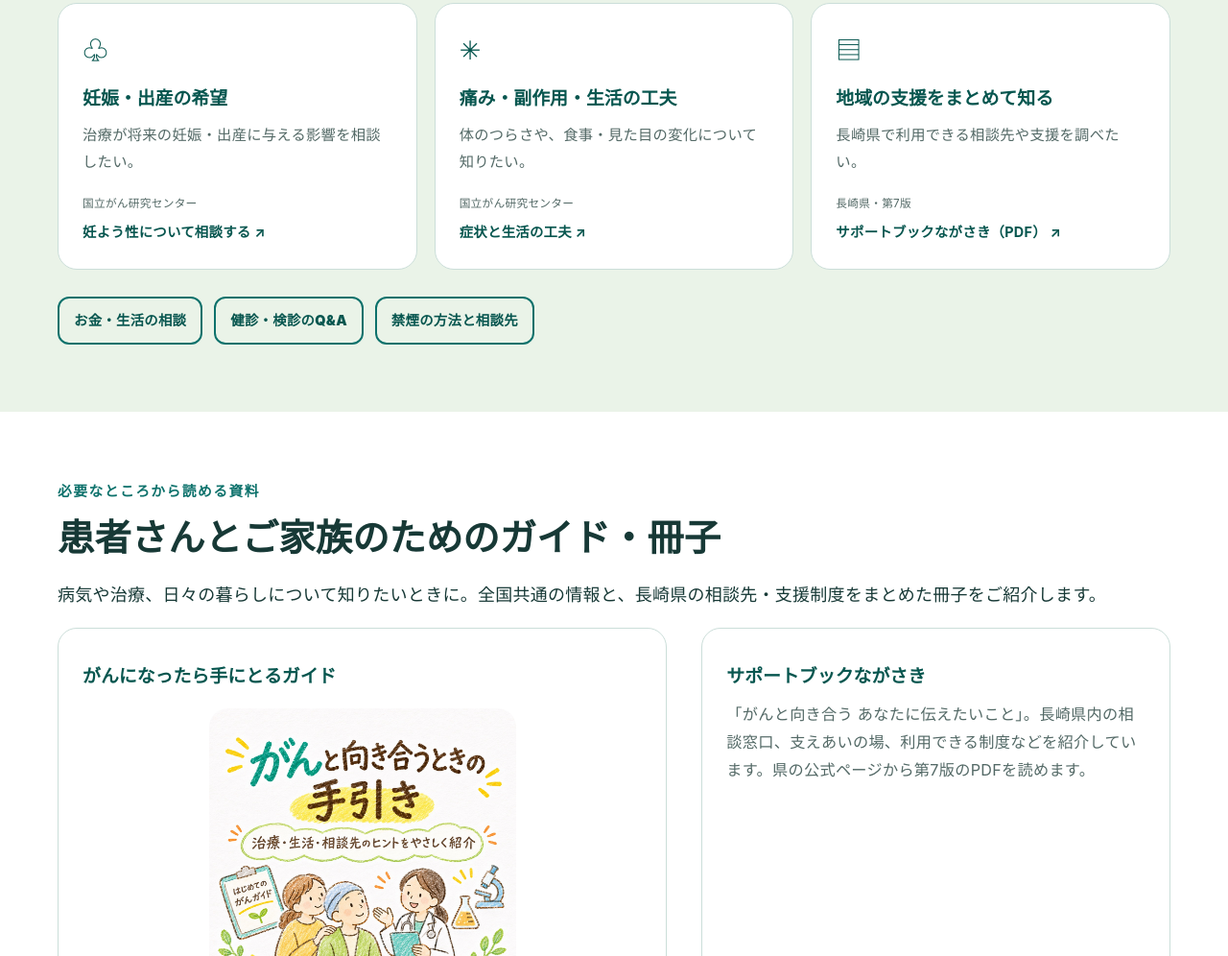
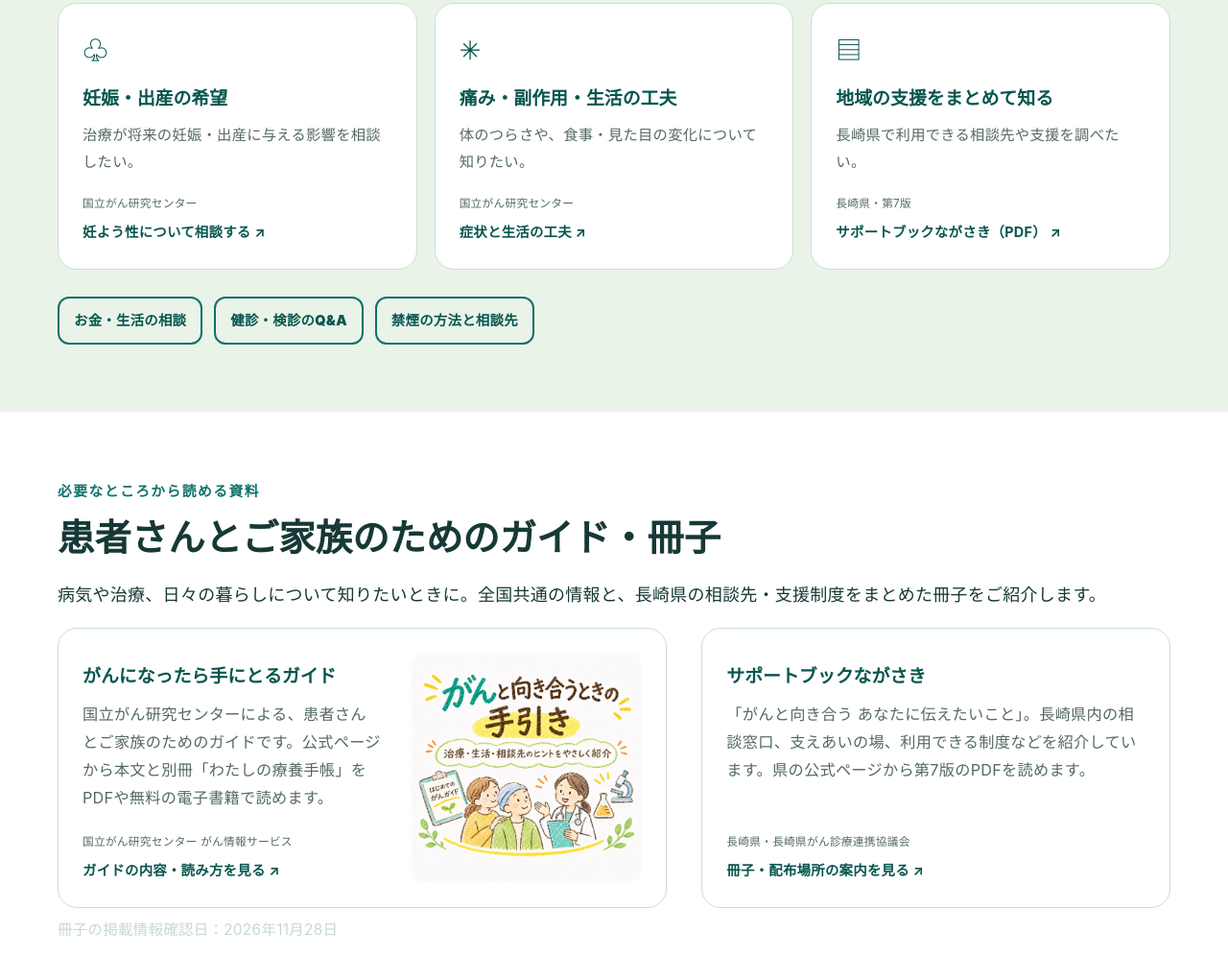
Before and after one commit to ri32ph/Community-Health-Guide, a plain HTML site: page cancer-guide.html in a window 1280 px wide. Shown: the part 1804-2800 px from the top of the page at 96% size. Drawn offline with Linux system fonts and the light colour scheme.

Commit message:
Arrange guide card text and image side by side and add consultation hero art

```diff
--- a/cancer-guide.css
+++ b/cancer-guide.css
@@ -15,5 +15,14 @@
 @media print{.cancer-stages{display:none}.cancer-panel,.cancer-panel[hidden]{display:block!important;break-inside:avoid;background:#fff;color:#000;border:1px solid #888;padding:14px}.cancer-panel aside{border:0;padding:0}.cancer-links{display:block}.cancer-topics{grid-template-columns:repeat(2,1fr)}.cancer-topic,.cancer-contact{break-inside:avoid}.cancer-consultation{display:block}.cancer-guide-page .trust{background:#fff;color:#000}.cancer-guide-page .trust a{color:#000}}
 @media(prefers-reduced-motion:reduce){html{scroll-behavior:auto}}
 
-.cancer-book-image{display:block;width:100%;max-width:320px;height:auto;margin:8px auto 20px;border-radius:20px}
+.cancer-book-image{display:block;width:100%;max-width:240px;height:auto;margin:0;justify-self:end;border-radius:14px}
 @media print{.cancer-book-image{max-width:260px}}
+
+.cancer-book-card{display:grid;grid-template-columns:minmax(0,1.25fr) minmax(0,1fr);gap:22px;align-items:center}
+.cancer-book-copy{display:flex;flex-direction:column;min-width:0;height:100%}
+.cancer-book-copy small{margin-top:auto}
+.cancer-hero-layout{display:grid;grid-template-columns:minmax(0,1.7fr) minmax(0,1fr);align-items:center;gap:32px}
+.cancer-hero-image{display:block;width:100%;max-width:360px;height:auto;justify-self:center}
+@media(max-width:900px){#cancer-books .cancer-consultation{grid-template-columns:1fr}}
+@media(max-width:650px){.cancer-book-card,.cancer-hero-layout{grid-template-columns:1fr}.cancer-book-image{justify-self:center;max-width:280px}.cancer-hero-image{max-width:240px}.cancer-book-copy small{margin-top:0}}
+@media print{.cancer-hero-image{max-width:180px}.cancer-book-card{break-inside:avoid}}
--- a/cancer-guide.html
+++ b/cancer-guide.html
@@ -21,7 +21,7 @@
 
 <main id="main">
 <div class="narrow breadcrumb"><a href="index.html">トップページ</a> ／ がんの道しるべ</div>
-<section class="page-hero cancer-hero"><div class="narrow"><div class="eyebrow">患者さんと、ご家族のために</div><h1>がんの道しるべ</h1><p class="lead">いま知りたいことから、次の一歩へ。<br>検診から治療、日々の暮らしまで、必要な情報と相談先をご案内します。</p><a class="inline-btn" href="#cancer-consultation">どこから考えればよいか迷ったら、相談先へ ↓</a></div></section>
+<section class="page-hero cancer-hero"><div class="wrap cancer-hero-layout"><div><div class="eyebrow">患者さんと、ご家族のために</div><h1>がんの道しるべ</h1><p class="lead">いま知りたいことから、次の一歩へ。<br>検診から治療、日々の暮らしまで、必要な情報と相談先をご案内します。</p><a class="inline-btn" href="#cancer-consultation">どこから考えればよいか迷ったら、相談先へ ↓</a></div><img class="cancer-hero-image" src="assets/icons/generated-40/20_care_manager.png" alt="相談員と一緒に話し合う二人のイラスト" width="1024" height="1024" fetchpriority="high"></div></section>
 <section class="section section-white"><div class="wrap"><div class="eyebrow">いまの状況から探す</div><h2>気になるところから、開いてください</h2><p>順番に進む必要はありません。ご家族の立場でも使えます。</p><nav class="cancer-stages" aria-label="状況から情報を選ぶ">
 <a href="#stage-screening" data-stage="screening"><span aria-hidden="true">◎</span><strong>予防・検診</strong><small>受け方を知りたい</small></a>
 <a href="#stage-examination" data-stage="examination"><span aria-hidden="true">⌕</span><strong>症状・精密検査</strong><small>要精密検査と言われた</small></a>
@@ -43,7 +43,7 @@
 <a class="cancer-topic" href="https://www.pref.nagasaki.jp/fs/1/2/5/6/2/_/____________7_.pdf" target="_blank" rel="noopener noreferrer"><span aria-hidden="true">▤</span><h3>地域の支援をまとめて知る</h3><p>長崎県で利用できる相談先や支援を調べたい。</p><small>長崎県・第7版</small><strong>サポートブックながさき（PDF） ↗</strong></a>
 </div><div class="back-links cancer-related"><a href="money-life.html">お金・生活の相談</a><a href="checkup-qa.html">健診・検診のQ&amp;A</a><a href="smoking-cessation.html">禁煙の方法と相談先</a></div></div></section>
 <section class="section section-white" id="cancer-books" aria-labelledby="cancer-books-title"><div class="wrap"><div class="eyebrow">必要なところから読める資料</div><h2 id="cancer-books-title">患者さんとご家族のためのガイド・冊子</h2><p>病気や治療、日々の暮らしについて知りたいときに。全国共通の情報と、長崎県の相談先・支援制度をまとめた冊子をご紹介します。</p><div class="cancer-consultation">
-<a class="cancer-topic" href="https://ganjoho.jp/public/qa_links/book/public/tenitorugaido.html" target="_blank" rel="noopener noreferrer"><h3>がんになったら手にとるガイド</h3><img class="cancer-book-image" src="assets/cancer-guide-intro.jpg" alt="がんと向き合うときの手引き。治療・生活・相談先のヒントをやさしく紹介。患者さんと家族が医療者と話すイラスト。" width="1254" height="1254" loading="lazy" decoding="async"><p>国立がん研究センターによる、患者さんとご家族のためのガイドです。公式ページから本文と別冊「わたしの療養手帳」をPDFや無料の電子書籍で読めます。</p><small>国立がん研究センター がん情報サービス</small><strong>ガイドの内容・読み方を見る ↗</strong></a>
+<a class="cancer-topic cancer-book-card" href="https://ganjoho.jp/public/qa_links/book/public/tenitorugaido.html" target="_blank" rel="noopener noreferrer"><div class="cancer-book-copy"><h3>がんになったら手にとるガイド</h3><p>国立がん研究センターによる、患者さんとご家族のためのガイドです。公式ページから本文と別冊「わたしの療養手帳」をPDFや無料の電子書籍で読めます。</p><small>国立がん研究センター がん情報サービス</small><strong>ガイドの内容・読み方を見る ↗</strong></div><img class="cancer-book-image" src="assets/cancer-guide-intro.jpg" alt="がんと向き合うときの手引き。治療・生活・相談先のヒントをやさしく紹介。患者さんと家族が医療者と話すイラスト。" width="1254" height="1254" loading="lazy" decoding="async"></a>
 <a class="cancer-topic" href="https://www.pref.nagasaki.lg.jp/bunrui/hukushi-hoken/hoken-iryo/riryotaisaku/gan/gansoudansien/" target="_blank" rel="noopener noreferrer"><h3>サポートブックながさき</h3><p>「がんと向き合う あなたに伝えたいこと」。長崎県内の相談窓口、支えあいの場、利用できる制度などを紹介しています。県の公式ページから第7版のPDFを読めます。</p><small>長崎県・長崎県がん診療連携協議会</small><strong>冊子・配布場所の案内を見る ↗</strong></a>
 </div><p class="updated">冊子の掲載情報確認日：2026年11月28日</p></div></section>
 <section class="section section-mint" id="cancer-disaster" aria-labelledby="cancer-disaster-title"><div class="wrap"><div class="eyebrow">いざというときのために</div><h2 id="cancer-disaster-title">災害への備えと対応</h2><p>がん患者さんとご家族に向けた、災害への備えや被災したときの対応に関する公式資料です。必要な情報を、国立がん研究センターのページで確認できます。</p><div class="cancer-links"><a href="https://ganjoho.jp/public/support/disaster/pdf/saigai_booklet.pdf" target="_blank" rel="noopener noreferrer"><small>国立がん研究センター がん情報サービス・PDF</small><strong>大規模災害に対する備え ↗</strong></a><a href="https://www.ncc.go.jp/jp/other/shinsai/index.html" target="_blank" rel="noopener noreferrer"><small>国立がん研究センター・ウェブページ</small><strong>がん患者さんのための災害への備えと対応に関する情報 ↗</strong></a></div></div></section>
```
